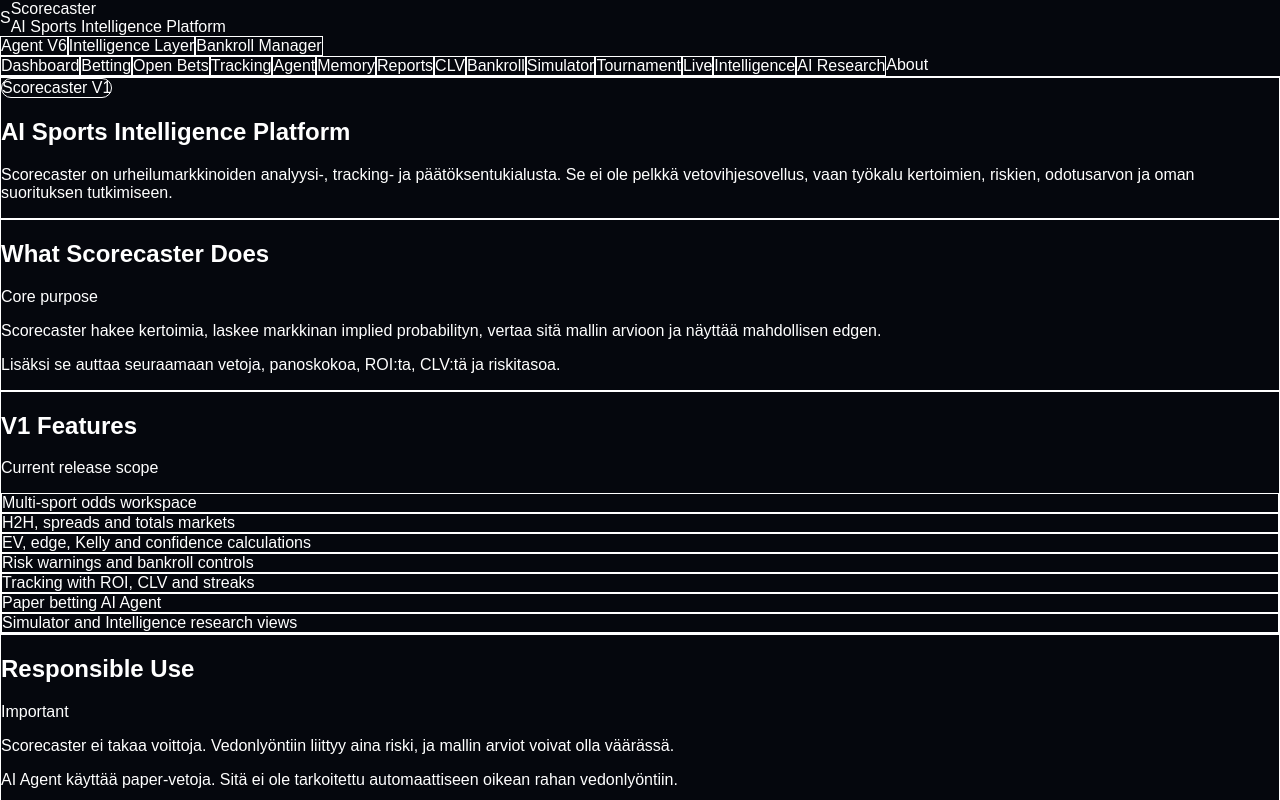
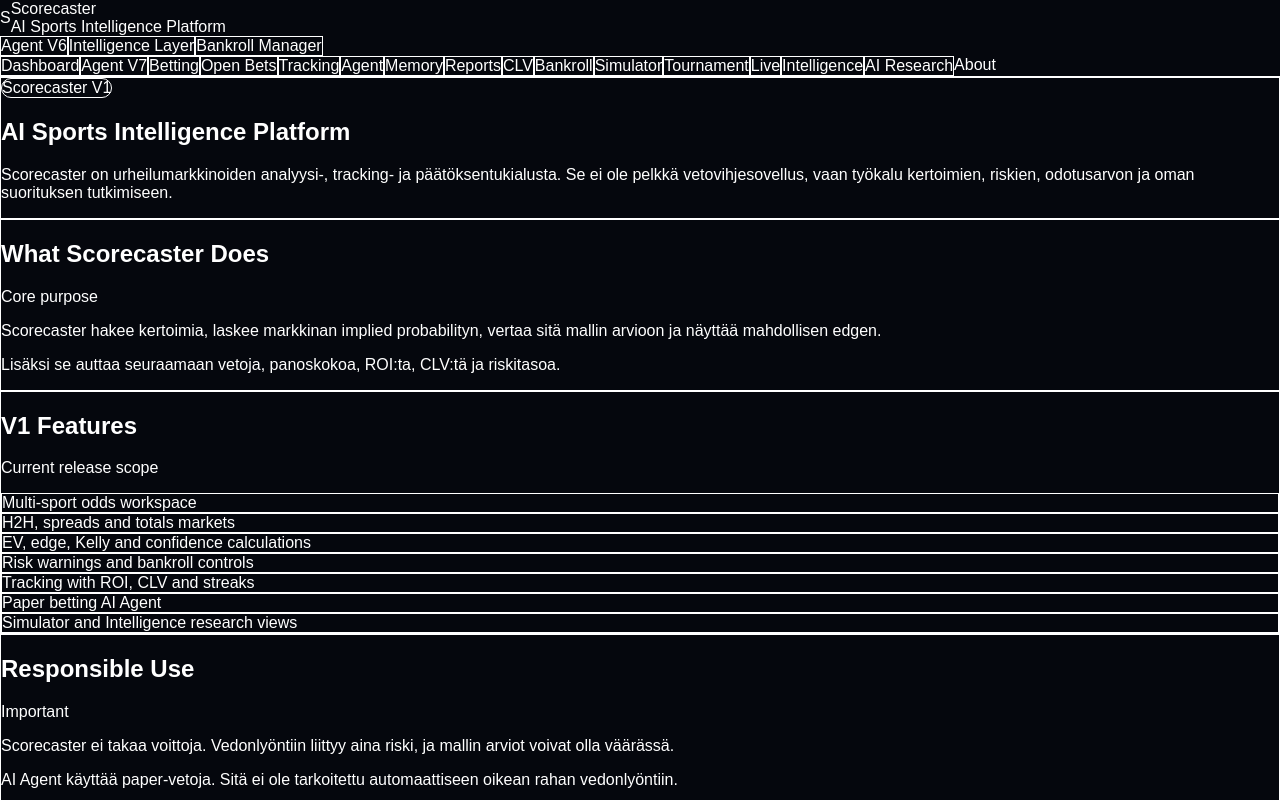
Before and after one commit to vv-glitchhub/scorecaster, a Next.js app: page /about in a window 1280 px wide. Shown: the top 800 px of the page. Built offline with nearby package versions, Linux system fonts and the light colour scheme.

Commit message:
Add Agent V7 link to navigation

```diff
--- a/app/components/AppShell.jsx
+++ b/app/components/AppShell.jsx
@@ -5,6 +5,7 @@ import { usePathname } from "next/navigation";
 
 const navItems = [
   { href: "/", label: "Dashboard" },
+  { href: "/agent-v7", label: "Agent V7" },
   { href: "/betting", label: "Betting" },
   { href: "/open-bets", label: "Open Bets" },
   { href: "/tracking", label: "Tracking" },
```
